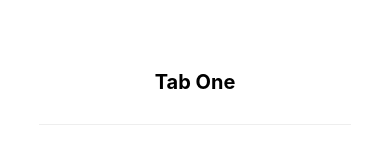
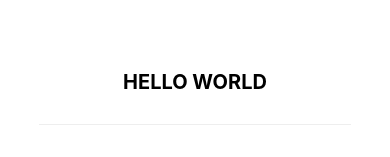
Before and after one commit to Ubademy-2021/App-Mobile, a React Native app: screen /TabOne in a window 390 px wide. Shown: the part 212-369 px from the top of the page. Built offline with nearby package versions, Linux system fonts and the light colour scheme; what expo-linking would draw is missing.

Commit message:
Minor changes

```diff
--- a/screens/TabOneScreen.tsx
+++ b/screens/TabOneScreen.tsx
@@ -8,7 +8,7 @@ import { RootTabScreenProps } from '../types';
 export default function TabOneScreen({ navigation }: RootTabScreenProps<'TabOne'>) {
   return (
     <View style={styles.container}>
-      <Text style={styles.title}>Tab One</Text>
+      <Text style={styles.title}>HELLO WORLD</Text>
       <View style={styles.separator} lightColor="#eee" darkColor="rgba(255,255,255,0.1)" />
       <EditScreenInfo path="/screens/TabOneScreen.tsx" />
     </View>
```
